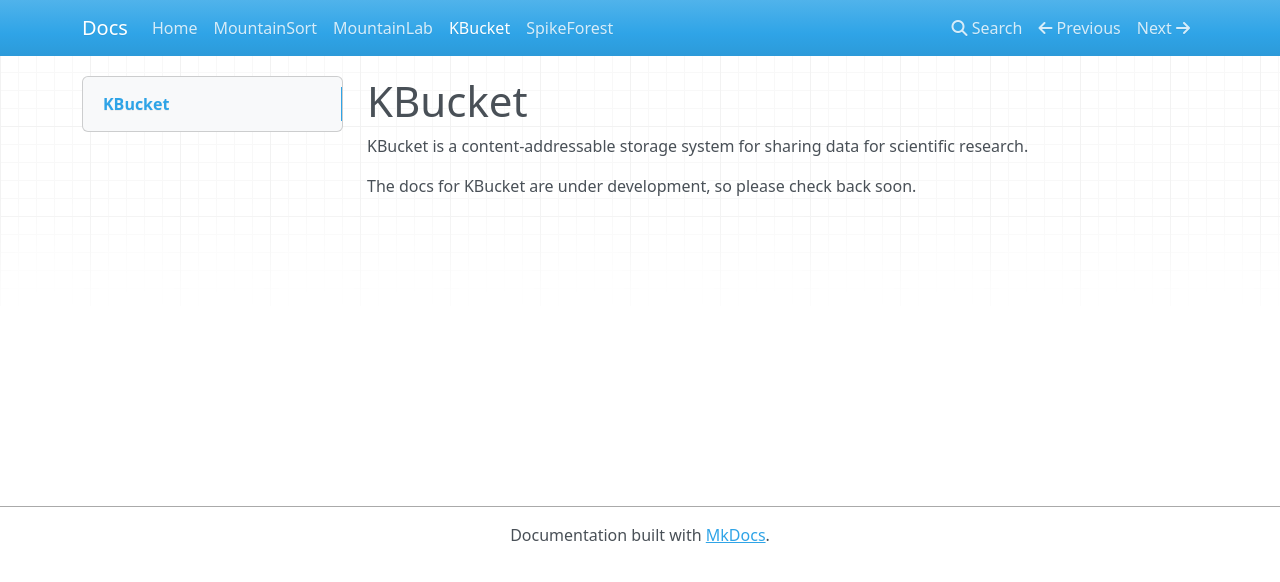
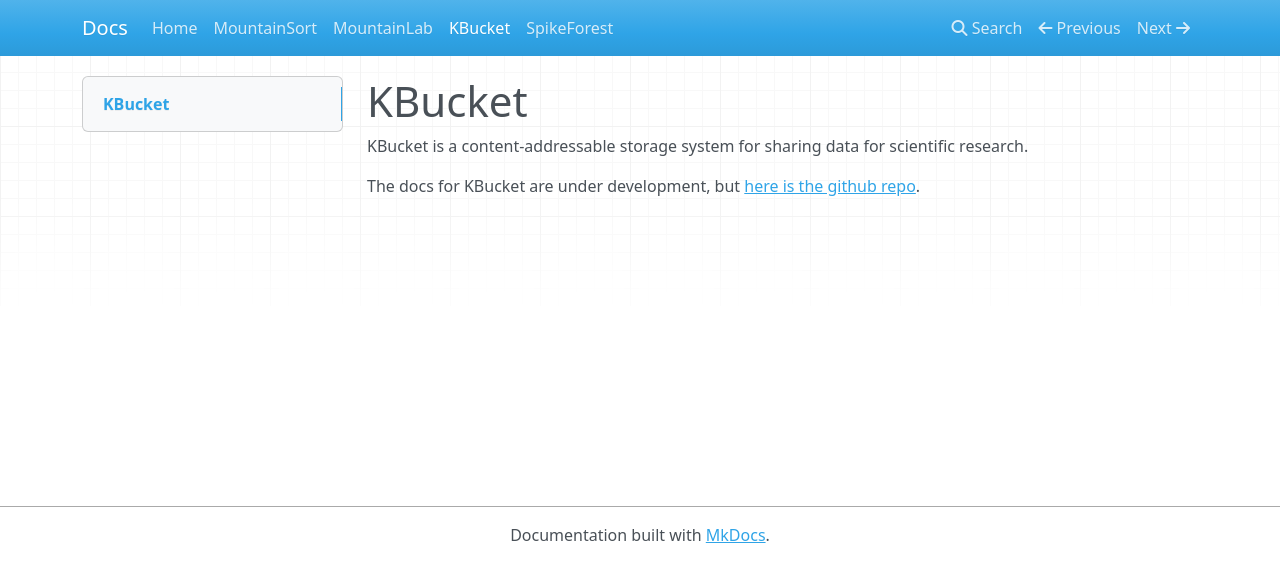
Before and after one commit to scratcharchive/spikeforest-docs, an MkDocs documentation site: the page built from docs/kbucket.md, in a window 1280 px wide. Shown: the top 582 px of the page. Built offline with MkDocs 1.6.1, drawn with Linux system fonts in a browser that asks for light colours; nearby versions of some CDN libraries.

Commit message:
Update kbucket.md

```diff
--- a/docs/kbucket.md
+++ b/docs/kbucket.md
@@ -2,4 +2,4 @@
 
 KBucket is a content-addressable storage system for sharing data for scientific research.
 
-The docs for KBucket are under development, so please check back soon.
+The docs for KBucket are under development, but [here is the github repo](https://github.com/flatironinstitute/kbucket).
```
